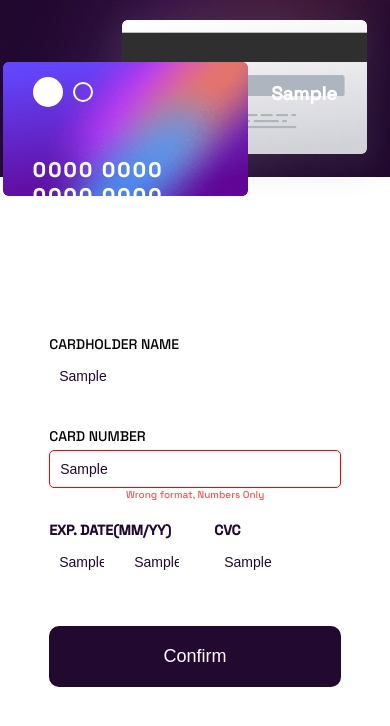
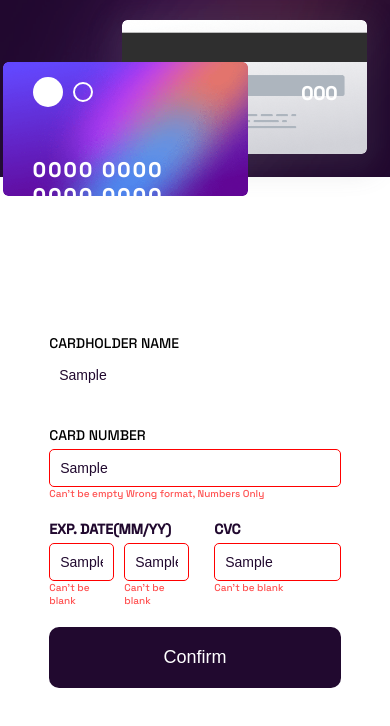
Before and after one commit to Frimpong04/interactive-card-details-form, a plain HTML site: page index.html in a window 390 px wide. Both pictures are taken after typing "Sample", "Sample", "Sample", "Sample", "Sample" into the empty fields and a click on the button "Confirm". Drawn offline with Linux system fonts and the light colour scheme.

Commit message:
add mobile styles and error clearing javascript code

```diff
--- a/app.js
+++ b/app.js
@@ -1,6 +1,7 @@
+
 // selectors
 // form selector
-const formElement = document.getElementsByTagName("form");
+const formElement = document.querySelector("form");
 
 // thank you selector
 const completedState = document.querySelector(".completed-state");
@@ -23,6 +24,8 @@ const wrongFormatError = document.querySelector(".wrong-format-error");
 const cvcInput = document.getElementById("cvc");
 const cvcInputError = document.querySelector(".cvc-input-error");
 const cardNumberError = document.querySelector(".card-number-error");
+
+
 // date input selectors
 const expiryMonthInput = document.getElementById("month");
 const expiryYearInput = document.getElementById("year");
@@ -32,17 +35,17 @@ const expiryYearInputError = document.querySelector(".year-input-error");
 // button selectors
 const submitButton = document.querySelector(".submit-button");
 
-const validRegex = /(^ 4[0 - 9]{ 12}(?: [0 - 9]{ 3 })?$)| (^ (?: 5[1 - 5][0 - 9]{ 2 }| 222[1 - 9] | 22[3 - 9][0 - 9] | 2[3 - 6][0 - 9]{ 2 }| 27[01][0 - 9] | 2720)[0 - 9]{ 12 }$)| (3[47][0 - 9]{ 13 })| (^ 3(?: 0[0 - 5] | [68][0 - 9])[0 - 9]{ 11 }$)| (^ 6(?: 011 | 5[0 - 9]{ 2})[0 - 9]{ 12 }$)| (^ (?: 2131 | 1800 | 35\d{ 3 }) \d{ 11 }$)/;
 
-// const validRegex = /^5[1-5][0-9]{14}|^(222[1-9]|22[3-9]\\d|2[3-6]\\d{2}|27[0-1]\\d|2720)[0-9]{12}$/;
+// const validRegex = /^4{1}[0-9]{3}[\s]?[0-9]{4}[\s]?[0-9]{4}[\s]?[0-9]{4}$/;
+const validRegex = /[0-9]{4}[\s]?[0-9]{4}[\s]?[0-9]{4}[\s]?[0-9]{4}$/;
 
 
 // functions
-
-function  validInputs(){
-    if (cardNameInput.value && cardNumberInput.value && expiryMonthInput.value && expiryYearInput.value && validRegex.test(cardNumberInput.value)) {
+function cardNumberValidator() {
+    console.log(cardNumberInput.value);
+    if(validRegex.test(cardNumberInput.value)) {
         return true;
-    };
+    }
     return false;
 }
 
@@ -51,11 +54,21 @@ function formSubmit(e) {
     console.log("clicked");
     let nameInput = cardNameInput.value;
     let numberInput = cardNumberInput.value;
-    let expiryMonthValue = expiryMonthInput.value;
-    let expiryYearValue = expiryYearInput.value;
-    let cvc = cvcInput.value;
+    let expiryMonthValue = Number(expiryMonthInput.value);
+    let expiryYearValue = Number(expiryYearInput.value);
+    let cvc = Number(cvcInput.value);
 
-    if (!nameInput){
+    function validInputs() {
+        if (cardNameInput.value && cardNumberInput.value && expiryMonthInput.value && expiryYearInput.value && validRegex.test(cardNumberInput.value) && typeof (expiryMonthValue) === "number" && typeof (expiryYearValue) === "number" && typeof (cvc) === "number") {
+            return true;
+        };
+        return false;
+    }
+    // validated card number
+    let validatedCardNumber = cardNumberValidator();
+    console.log(validatedCardNumber);
+
+    if (!nameInput) {
         cardNameInput.style.border = "thin solid red";
         nameInputError.style.visibility = "visible";
         nameInput = cardName.innerText;
@@ -67,30 +80,36 @@ function formSubmit(e) {
         // wrongFormatError.style.visibility = "hidden";
         numberInput = cardNumber.innerText;
     }
-    if(!validRegex.test(numberInput)) {
+    if (!validatedCardNumber) {
         cardNumberInput.style.border = "thin solid red";
         wrongFormatError.style.visibility = "visible";
-        // cardEmptyInputError.style.visibility = "hidden";
+        cardEmptyInputError.style.visibility = "visible";
+
         numberInput = cardNumber.innerText;
     }
+
     if (!expiryMonthValue) {
         expiryMonthInput.style.border = "thin solid red";
         expiryMonthInputError.style.visibility = "visible";
         expiryMonthValue = expiryMonth.innerText;
     }
 
-    if (!expiryYearValue){
+
+    if (!expiryYearValue) {
         expiryYearInput.style.border = "thin solid red";
         expiryYearInputError.style.visibility = "visible";
         expiryYearValue = expiryYear.innerText;
     }
 
+
     if (!cvc) {
         cvcInput.style.border = "thin solid red";
         cvcInputError.style.visibility = "visible";
+        // cvcInputError.innerText = "Can't be empty";
         cvc = cvcNumber.innerText;
 
     }
+
 
 
     cardName.innerText = nameInput;
@@ -105,10 +124,9 @@ function formSubmit(e) {
         completedState.style.display = "block";
     }
 
-    console.log(nameInput, numberInput, expiryMonthValue, expiryYearValue, cvc);
+    console.log(nameInput, numberInput, expiryMonthValue, expiryYearValue, cvc)
 
 }
-
 function clearErrors(event) {
 
     event.target.style.border = "none";
--- a/index.html
+++ b/index.html
@@ -47,7 +47,7 @@
                 <div class="cardholder-name-div form-item">
                     <label for="card-name">CARDHOLDER NAME</label>
                     <input type="text" id="card-name-input" name="card-name" placeholder="e.g.Jane Appleseed" />
-                    <p class="error-message name-error">Can't be empty</p>
+                    <p class="error-message name-error">Can't be blank</p>
                 </div>
 
                 <div class="card-number-div form-item">
@@ -55,7 +55,7 @@
                     <input
                     type="text"
                     id="card-number"
-                    pattern="[0-9]*"
+
                     name="card-number"
                     inputmode="numeric"
                     placeholder="e.g 1234 5678 9123 0000"
@@ -79,7 +79,8 @@
                                 type="text"
                                 data-pattern-validate
                                 />
-                                <p class="error-message month-input-error">Can't be empty</p>
+                                <p class="error-message month-input-error">Can't be blank</p>
+
                             </div>
 
                             <div class="year-input-container">
@@ -94,7 +95,7 @@
                                 type="text"
                                 data-pattern-validate
                                 />
-                                <p class="error-message year-input-error">Can't be empty</p>
+                                <p class="error-message year-input-error">Can't be blank</p>
                             </div>
                         </div>
                     </div>
@@ -112,7 +113,7 @@
                         type="text"
                         data-pattern-validate
                         />
-                        <p class="error-message cvc-input-error">Can't be empty</p>
+                        <p class="error-message cvc-input-error">Can't be blank</p>
                     </div>
                 </div>
 
@@ -127,6 +128,6 @@
             </div>
         </section>
 
-    <script src="app.js"></script>
+    <script  src="app.js"></script>
 </body>
 </html>
--- a/style.css
+++ b/style.css
@@ -259,7 +259,7 @@ button:hover {
 .wrong-format-error,
 .month-input-error,
 .year-input-error,
-.cvc-input-error{
+.cvc-input-error {
     color: var(--red-input-errors);
     visibility: hidden;
 }
@@ -334,13 +334,16 @@ button:hover {
         height: 2rem;
     }
 
-    form {
+    form,
+    .completed-state {
         width: 85%;
     }
 
     .cvc-container  input {
         width: 100%;
     }
+
+
     button {
         font-size:1.8rem;
         padding: 2rem;
@@ -349,5 +352,12 @@ button:hover {
 }
 
 @media only screen and (max-width: 320px) {
+    form {
+        width: 90%;
+    }
+
+    .completed-state {
+        width: 90%;
+    }
 
 }
```
